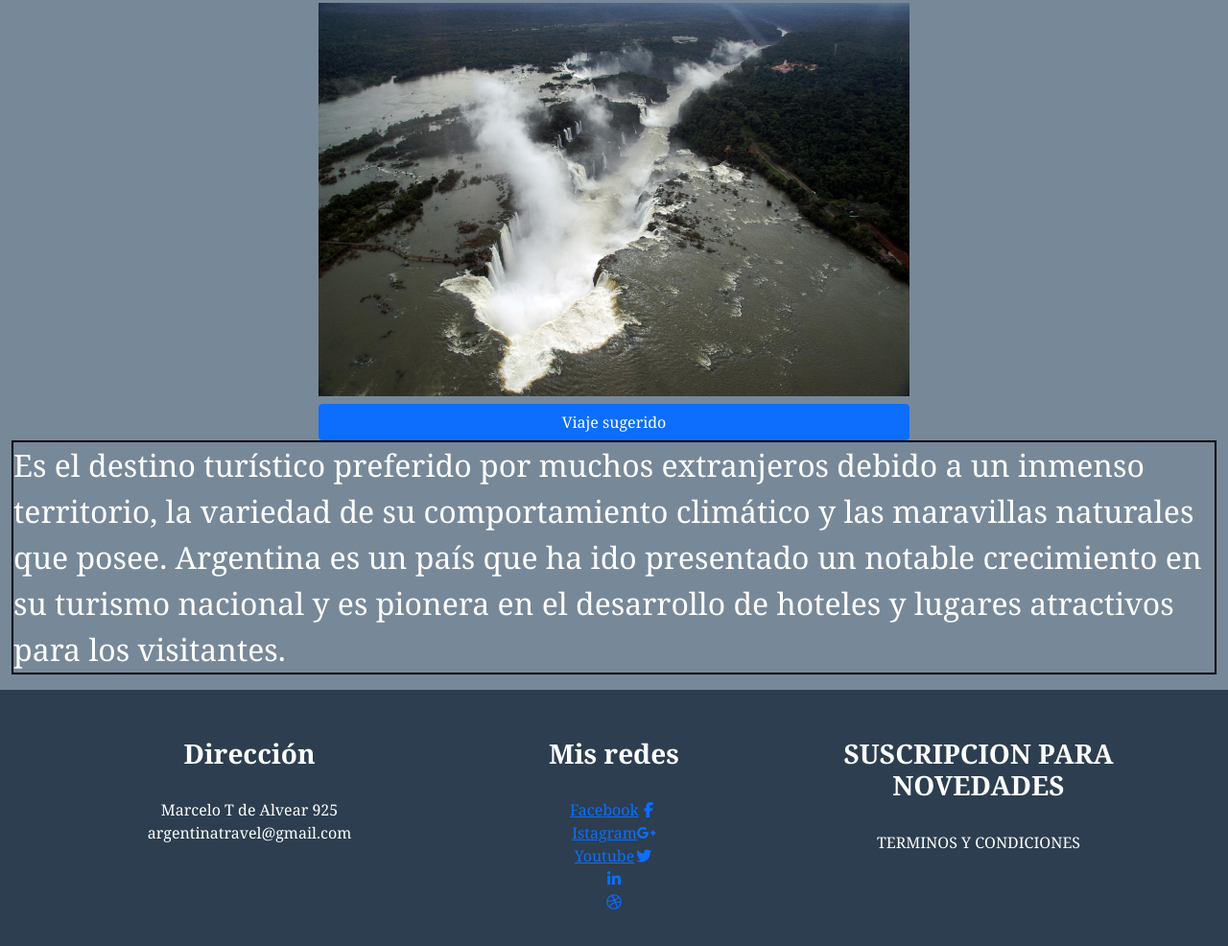
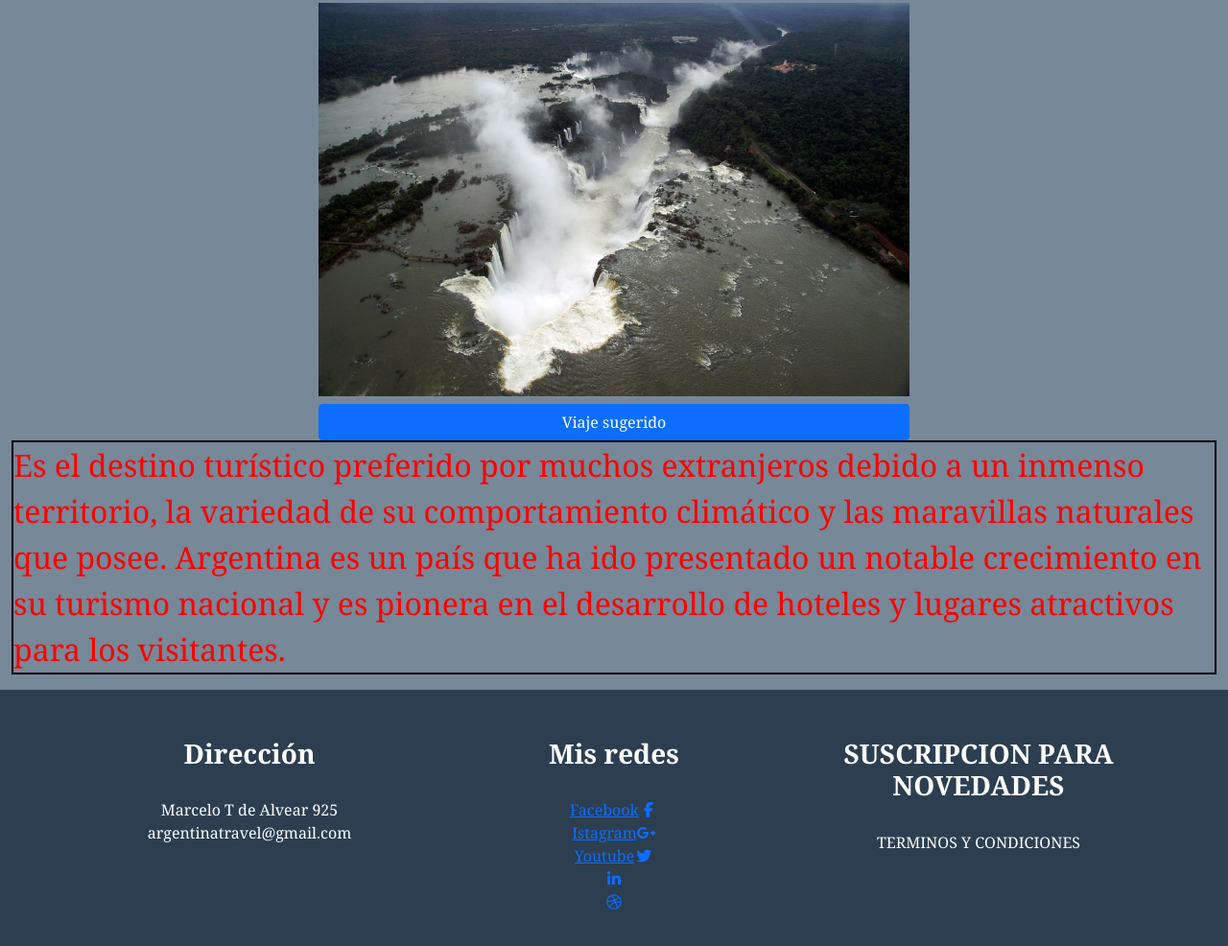
Before and after one commit to leandrotrinanes/mi_repositorio, a website: page index.html in a window 1280 px wide. Shown: the part 2275-3261 px from the top of the page at 96% size. Drawn offline with nearby package versions, Linux system fonts and the light colour scheme.

Commit message:
cambie de color el texto del index

```diff
--- a/scss/styles.scss
+++ b/scss/styles.scss
@@ -33,7 +33,7 @@
 
 
 //IF
-$type: blanco;
+$type: rojo;
 .texto--index {
   @if $type == negro {
     color: black;
```
Also changed, not shown: css/styles.css.
